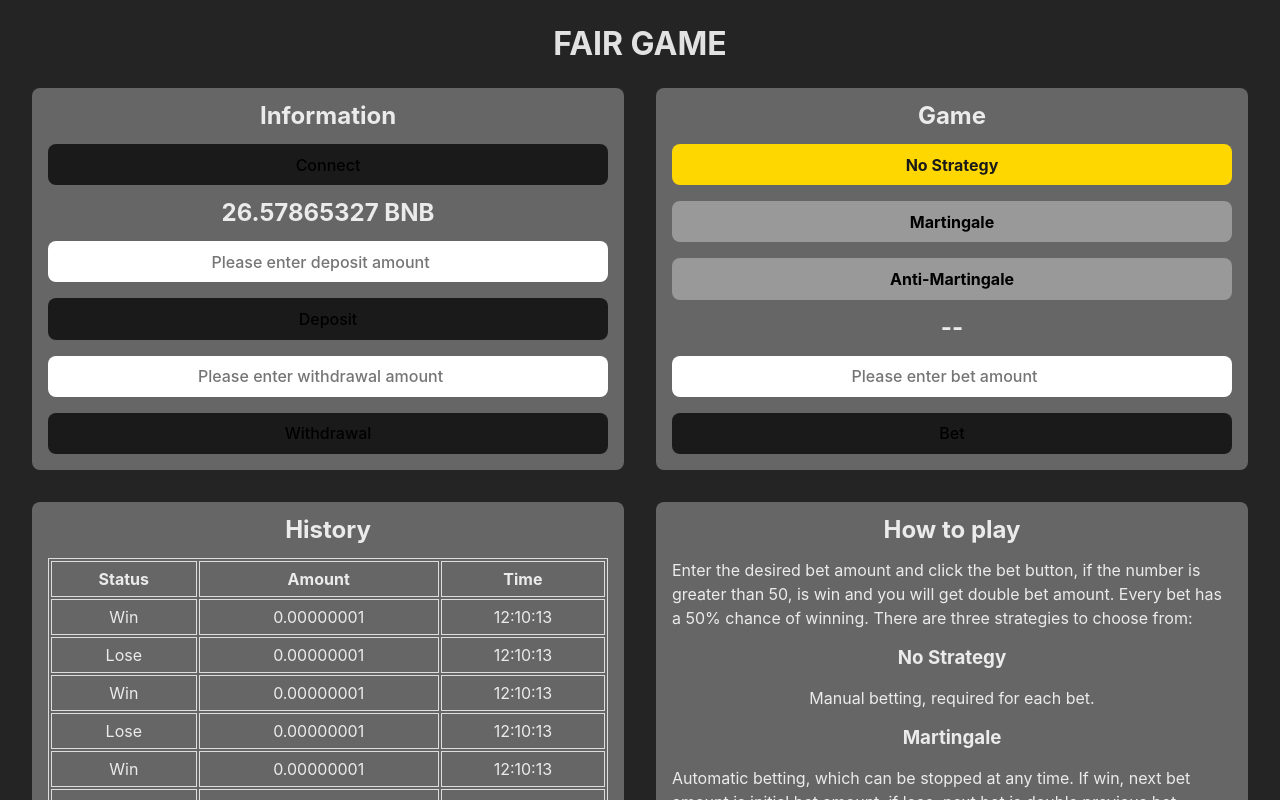
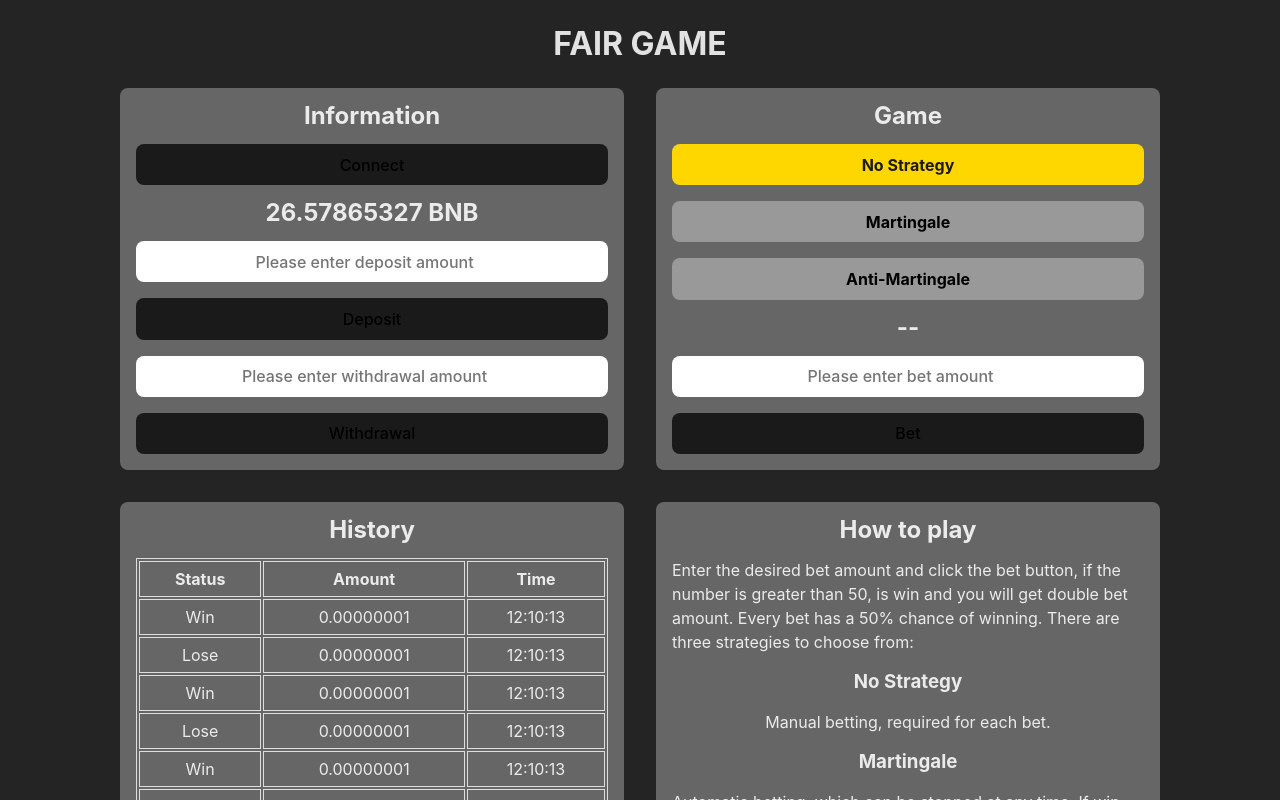
Before and after one commit to throuz/fair-game, a React (Vite) app: page / in a window 1280 px wide. Shown: the top 800 px of the page. Built offline with nearby package versions, Linux system fonts and the light colour scheme.

Commit message:
max width 1040px

```diff
--- a/src/App.css
+++ b/src/App.css
@@ -1,6 +1,6 @@
 .app {
   margin: auto;
-  max-width: 1280px;
+  max-width: 1040px;
   padding: 2rem;
   text-align: center;
 }
--- a/src/components/Game.css
+++ b/src/components/Game.css
@@ -1,7 +1,7 @@
 .strategy-btn {
   background: #999;
+  font-weight: bolder;
   transition: 0.25s;
-  font-weight: bolder;
 }
 
 .active-strategy-btn {
```
